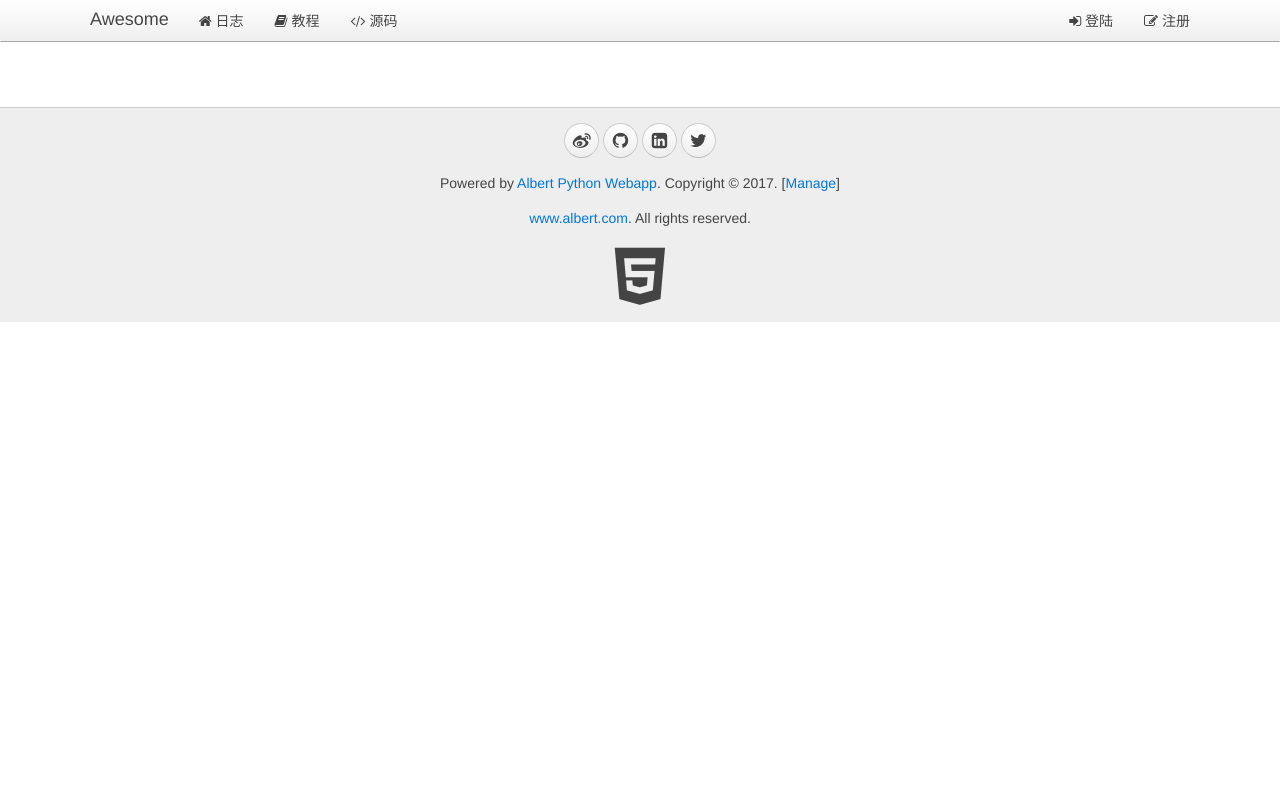
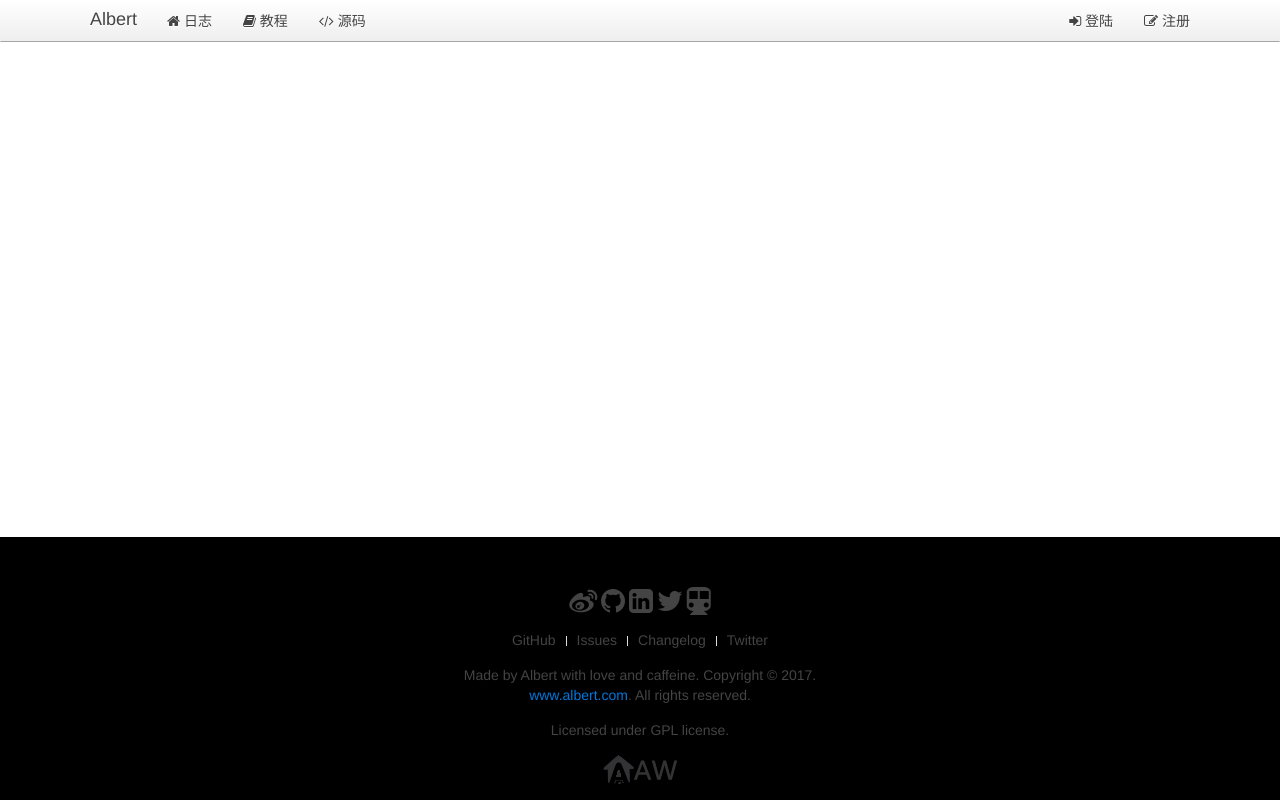
Before and after one commit to AlbertGithubHome/albert-web-app, a Python web app: template www/templates/__base__.html in a window 1280 px wide. Run offline with Jinja, Linux system fonts and the light colour scheme; the template is opened without the code that fills it, so the values that code supplies are empty; some libraries are stand-ins or nearby versions.

Commit message:
modify html footer

```diff
--- /dev/null
+++ b/www/static/css/albert.css
@@ -0,0 +1,27 @@
+/*! UIkit 2.27.2 | http://www.getuikit.com | (c) 2014 YOOtheme | MIT License */
+/* ========================================================================
+   Component: Base
+ ========================================================================== */
+/*
+ * 1. Normalize default `font-family` and set `font-size` to support `rem` units
+ * 2. Prevents iOS text size adjust after orientation change, without disabling user zoom
+ * 3. Style
+ */
+/*
+ * Removes default margin.
+ */
+body {
+  margin: 0;
+}
+
+.aw-footer {
+  background-color:#000;
+  border-top:1px;
+  width:100%;
+  position:fixed;
+  bottom:0;
+}
+
+.aw-text-color {
+  color:#444444;
+}
--- a/www/templates/__base__.html
+++ b/www/templates/__base__.html
@@ -20,10 +20,11 @@
 <head>
     <meta charset="utf-8" />
     {% block meta %}<!-- block meta  -->{% endblock %}
-    <title>{% block title %} ? {% endblock %} - Awesome Python Webapp</title>
+    <title>{% block title %} ? {% endblock %} - Albert Python Webapp</title>
     <link rel="stylesheet" href="/static/css/uikit.min.css">
     <link rel="stylesheet" href="/static/css/uikit.gradient.min.css">
     <link rel="stylesheet" href="/static/css/awesome.css" />
+    <link rel="stylesheet" href="/static/css/albert.css" />
     <script src="/static/js/jquery.min.js"></script>
     <script src="/static/js/sha1.min.js"></script>
     <script src="/static/js/uikit.min.js"></script>
@@ -35,7 +36,7 @@
 <body>
     <nav class="uk-navbar uk-navbar-attached uk-margin-bottom">
         <div class="uk-container uk-container-center">
-            <a href="/" class="uk-navbar-brand">Awesome</a>
+            <a href="/" class="uk-navbar-brand">Albert</a>
             <ul class="uk-navbar-nav">
                 <li data-url="blogs"><a href="/"><i class="uk-icon-home"></i> 日志</a></li>
                 <li><a target="_blank" href="http://www.liaoxuefeng.com/wiki/0014316089557264a6b348958f449949df42a6d3a2e542c000"><i class="uk-icon-book"></i> 教程</a></li>
@@ -70,18 +71,31 @@
         </div>
     </div>
 
-    <div class="uk-margin-large-top" style="background-color:#eee; border-top:1px solid #ccc;">
+    <div class="uk-margin-large-top aw-footer">
         <div class="uk-container uk-container-center uk-text-center">
             <div class="uk-panel uk-margin-top uk-margin-bottom">
+                <br>
                 <p>
-                    <a target="_blank" href="#" class="uk-icon-button uk-icon-weibo"></a>
-                    <a target="_blank" href="https://github.com/AlbertGithubHome" class="uk-icon-button uk-icon-github"></a>
-                    <a target="_blank" href="#" class="uk-icon-button uk-icon-linkedin-square"></a>
-                    <a target="_blank" href="#" class="uk-icon-button uk-icon-twitter"></a>
+                    <a target="_blank" href="#"><i class="uk-icon-weibo uk-icon-medium aw-text-color"></i></a>
+                    <a target="_blank" href="https://github.com/AlbertGithubHome"><i class="uk-icon-github uk-icon-medium aw-text-color"></i></a>
+                    <a target="_blank" href="#"><i class="uk-icon-linkedin-square uk-icon-medium aw-text-color"></i></a>
+                    <a target="_blank" href="#"><i class="uk-icon-twitter uk-icon-medium aw-text-color" ></i></a>
+                    <a target="_blank" href="#"><i class="uk-icon-hover uk-icon-subway uk-icon-medium aw-text-color"></i></a>
                 </p>
-                <p>Powered by <a href="http://blog.csdn.net/albertsh/">Albert Python Webapp</a>. Copyright &copy; 2017. [<a href="/manage/" target="_blank">Manage</a>]</p>
-                <p><a href="#" target="_blank">www.albert.com</a>. All rights reserved.</p>
-                <a target="_blank" href="http://www.w3.org/TR/html5/"><i class="uk-icon-html5" style="font-size:64px; color: #444;"></i></a>
+
+                <ul class="uk-subnav uk-subnav-line uk-flex-center">
+                    <li><a href="http://github.com/uikit/uikit">GitHub</a></li>
+                    <li><a href="http://github.com/uikit/uikit/issues">Issues</a></li>
+                    <li><a href="http://github.com/uikit/uikit/blob/master/CHANGELOG.md">Changelog</a></li>
+                    <li><a href="https://twitter.com/getuikit">Twitter</a></li>
+                </ul>
+
+                <div class="uk-panel">
+                    <p>Made by <a href="http://www.yootheme.com" class="uk-link aw-text-color">Albert</a> with love and caffeine. Copyright &copy; 2017.<br><a href="#" target="_blank">www.albert.com</a>. All rights reserved.</p>
+                    <p>Licensed under <a href="https://github.com/AlbertGithubHome/albert-web-app/blob/master/LICENSE" class="aw-text-color">GPL license</a>.</p>
+                    <!--<a target="_blank" href="#"><i class="uk-icon-android" style="font-size:64px; color: #444;"></i></a><br>-->
+                    <a href="index.html"><img src="static/images/aw_icon.png" width="90" height="30" title="AlbertWorld" alt="AlbertWorld"></a>
+                </div>
             </div>
 
         </div>
```
Also changed, not shown: www/templates/test_footer.html (added, +65 -0 lines), www/static/images/aw_icon.png (added), www/static/images/aw_index.png (added), www/static/images/timg.jpg (added).
